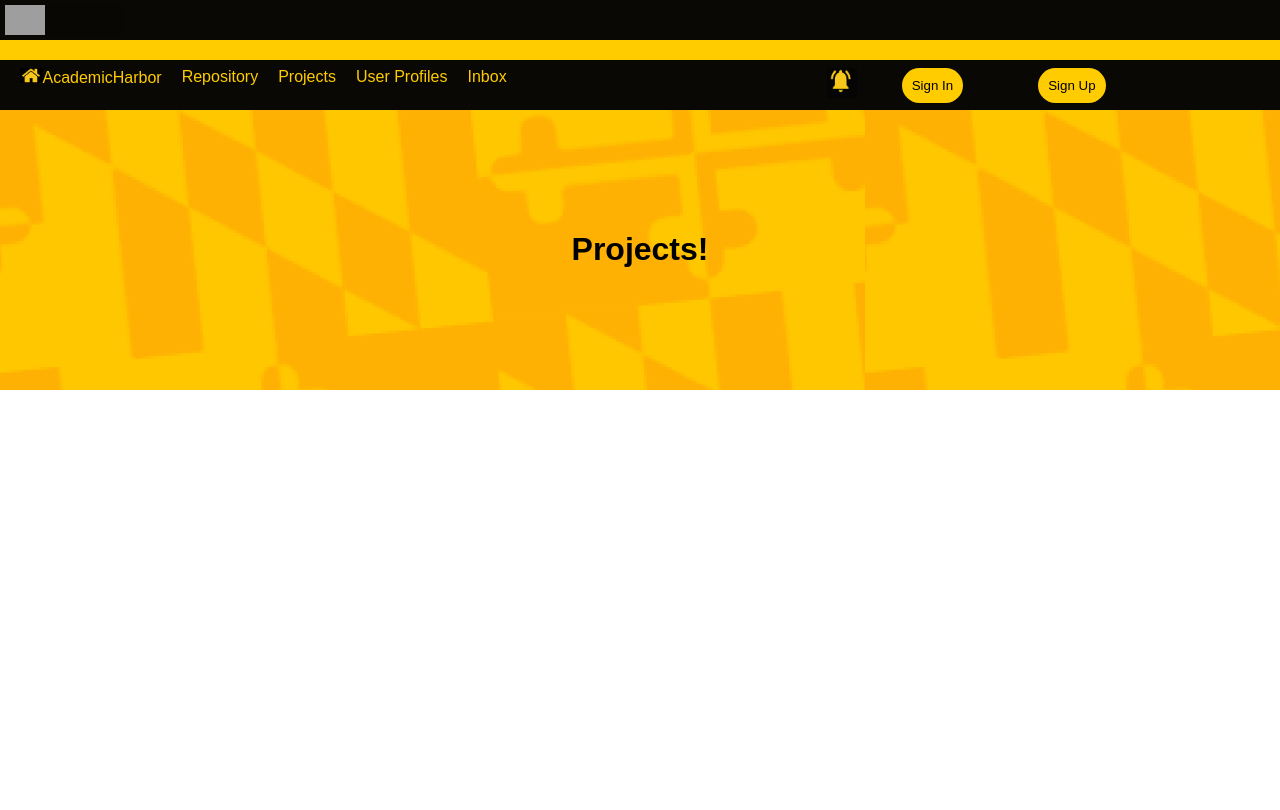
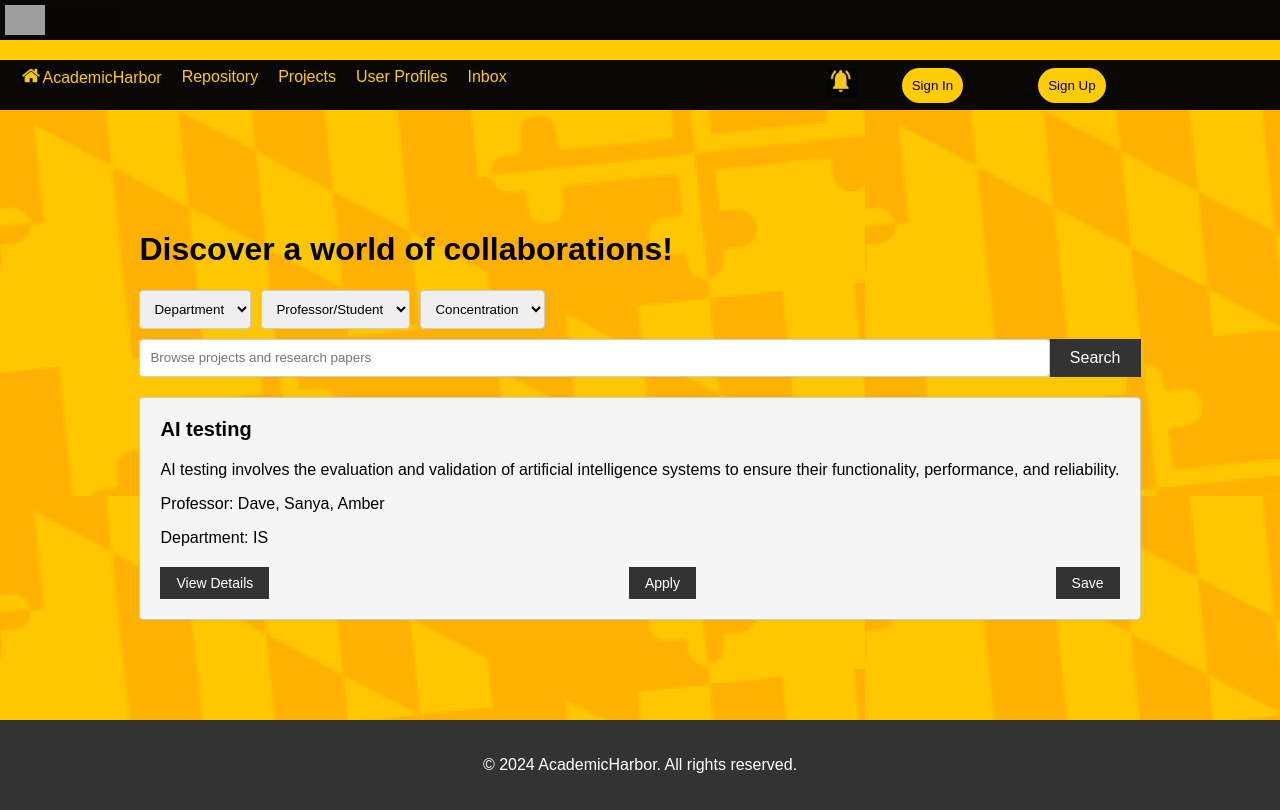
Before and after one commit to TaniyaBhadauria/AcademicHarbor, a React (Create React App) app in the folder academic-harbor-app/: page /projects in a window 1280 px wide. Built offline with nearby package versions, Linux system fonts and the light colour scheme; grey boxes are pictures that could not be loaded.

Commit message:
Adding Notification screen

```diff
--- a/academic-harbor-app/src/pages/Notifications.tsx
+++ b/academic-harbor-app/src/pages/Notifications.tsx
@@ -11,7 +11,7 @@ import { AntDesignOutlined, UserOutlined } from '@ant-design/icons';
 interface Notification {
   id: string;
   message: string;
-  date: string;
+  sentDate: string;
 }
 
 const Notifications: React.FC = () => {
@@ -26,42 +26,27 @@ const Notifications: React.FC = () => {
     fetchNotifications();
   }, [currentPage]);
 
-  const fetchNotifications = () => {
-    // Implement your notification fetching logic here
-    // For example, you could make an API call to retrieve the notifications
-    const mockNotifications: Notification[] = [
-      {
-        id: 'op',
-        message: 'Your profile has been selected for AI and machine learning testing project',
-        date: '3/26/2024'
-      },
-      {
-        id: 'jk',
-        message: 'Your profile did not qualify for xxxxx project',
-        date: '3/25/2024'
-      },
-      {
-        id: 'jb',
-        message: 'Your profile has been selected for image processing research paper',
-        date: '3/25/2024'
-      },
-      {
-        id: 'user',
-        message: 'Your profile has been selected for software testing research paper',
-        date: '3/25/2024'
-      }
-    ];
-
+const fetchNotifications = async () => {
+  try {
+    const response = await fetch('http://localhost:8082/hello-world/notification?name=101');
+    if (!response.ok) {
+      throw new Error('Failed to fetch notifications');
+    }
+    const data = await response.json();
     // Calculate total pages based on total notifications and page size
-    const totalPages = Math.ceil(mockNotifications.length / pageSize);
+    const totalPages = Math.ceil(data.length / pageSize);
     setTotalPages(totalPages);
 
     // Calculate the starting index of the current page
     const startIndex = (currentPage - 1) * pageSize;
     // Slice the notifications array to get notifications for the current page
-    const currentPageNotifications = mockNotifications.slice(startIndex, startIndex + pageSize);
+    const currentPageNotifications = data.slice(startIndex, startIndex + pageSize);
     setNotifications(currentPageNotifications);
-  };
+  } catch (error) {
+    console.error('Error fetching notifications:', error);
+    // Handle error state if needed
+  }
+};
 
   const renderNotifications = () => {
       return (
@@ -73,7 +58,7 @@ const Notifications: React.FC = () => {
             <List.Item key={notification.id}>
               <List.Item.Meta
                 avatar={<Avatar src={`https://api.dicebear.com/7.x/miniavs/svg?seed=${index}`} />}
-                title={<span style={{ marginRight: '10px' }}>Date: {notification.date}</span>}
+                title={<span style={{ marginRight: '10px' }}>Date: {notification.sentDate}</span>}
                 description={notification.message}
               />
             </List.Item>
--- a/academic-harbor-app/src/pages/Project.tsx
+++ b/academic-harbor-app/src/pages/Project.tsx
@@ -2,31 +2,104 @@ import React, { useState } from 'react';
 import { useNavigate } from 'react-router-dom';
 import backgroundImage from './images/background.png'
 import Header from './Component/Header'
+import './styles/Project.css'
+
+interface ProjectFields {
+  title: string;
+  description: string;
+  professor: string;
+  department: string;
+}
 
 const Project: React.FC = () => {
-  const [username, setUsername] = useState('');
-  const [password, setPassword] = useState('');
-  const [rememberMe, setRememberMe] = useState(false);
-  const navigate = useNavigate();
+  const [searchText, setSearchText] = useState('');
+    const [department, setDepartment] = useState('');
+    const [professorStudent, setProfessorStudent] = useState('');
+    const [concentration, setConcentration] = useState('');
+    const [projects, setProjects] = useState<ProjectFields[]>([
+      {
+        title: 'AI testing',
+        description: 'AI testing involves the evaluation and validation of artificial intelligence systems to ensure their functionality, performance, and reliability.',
+        professor: 'Dave, Sanya, Amber',
+        department: 'IS'
+      }
+    ]);
+    const navigate = useNavigate();
 
-  const handleLogin = () => {
-    // Implement your login logic here
-    // For example, you could make an API call to authenticate the user
-    if (username === 'your_username' && password === 'your_password') {
-      // If the login is successful, navigate to the home page
-      navigate('/home');
-    } else {
-      // Display an error message or handle the login failure
-      alert('Invalid username or password');
-    }
-  };
+    const handleSearch = () => {
+      // Implement your search logic here
+      // For example, you could filter the projects based on the search criteria
+      console.log('Searching for:', searchText, department, professorStudent, concentration);
+    };
+
+    const handleApply = (project: ProjectFields) => {
+      // Implement your apply logic here
+      // For example, you could navigate to an application page
+      console.log('Applying for:', project);
+      navigate('/apply');
+    };
+
+    const handleSave = (project: ProjectFields) => {
+      // Implement your save logic here
+      // For example, you could add the project to a user's saved projects
+      console.log('Saving:', project);
+    };
+
+
 
   return (
     <div className="container">
         <Header />
     <div className="login-container" style={{ backgroundImage: `url(${backgroundImage})`, padding: 100,marginLeft:0,marginRight:0}}>
-      <h1>Projects!</h1>
+    <main className="content">
+            <h1>Discover a world of collaborations!</h1>
+            <div className="filters">
+              <select value={department} onChange={(e) => setDepartment(e.target.value)}>
+                <option value="">Department</option>
+                <option value="IS">IS</option>
+                {/* Add more department options */}
+              </select>
+              <select value={professorStudent} onChange={(e) => setProfessorStudent(e.target.value)}>
+                <option value="">Professor/Student</option>
+                <option value="Professor">Professor</option>
+                <option value="Student">Student</option>
+              </select>
+              <select value={concentration} onChange={(e) => setConcentration(e.target.value)}>
+                <option value="">Concentration</option>
+                <option value="AI">AI</option>
+                {/* Add more concentration options */}
+              </select>
+            </div>
+            <div className="search-bar">
+                          <input
+                            type="text"
+                            placeholder="Browse projects and research papers"
+                            value={searchText}
+                            onChange={(e) => setSearchText(e.target.value)}
+                          />
+                          <button onClick={handleSearch}>Search</button>
+                        </div>
+            <div className="projects">
+              {projects.map((project, index) => (
+                <div key={index} className="project-card">
+                  <h3>{project.title}</h3>
+                  <p>{project.description}</p>
+                  <p>Professor: {project.professor}</p>
+                  <p>Department: {project.department}</p>
+                  <div className="project-actions">
+                    <button onClick={() => handleSave(project)}>View Details</button>
+                    <button onClick={() => handleApply(project)}>Apply</button>
+                    <button onClick={() => handleSave(project)}>Save</button>
+                  </div>
+                </div>
+              ))}
+            </div>
+          </main>
+
     </div>
+    <footer className="footer">
+                <p>&copy; 2024 AcademicHarbor. All rights reserved.</p>
+              </footer>
     </div>
   );
 };
--- /dev/null
+++ b/academic-harbor-app/src/pages/styles/Project.css
@@ -0,0 +1,73 @@
+.search-bar {
+  display: flex;
+  margin-bottom: 20px;
+}
+
+.search-bar input {
+  flex-grow: 1;
+  padding: 10px;
+  border: 1px solid #ccc;
+  border-radius: 4px;
+}
+
+.search-bar button {
+  background-color: #333;
+  color: #fff;
+  border: none;
+  padding: 10px 20px;
+  font-size: 16px;
+  cursor: pointer;
+}
+
+.filters {
+  justify-content: space-between;
+  margin-bottom: 10px;
+}
+
+.filters select {
+  margin-right: 10px; /* Add a margin-right to create space between the select elements */
+  padding: 10px;
+  border: 1px solid #ccc;
+  border-radius: 4px;
+}
+
+.projects {
+  display: grid;
+  grid-template-columns: repeat(auto-fit, minmax(300px, 1fr));
+  grid-gap: 20px;
+}
+
+.project-card {
+  background-color: #f5f5f5;
+  border: 1px solid #ccc;
+  border-radius: 4px;
+  padding: 20px;
+}
+
+.project-card h3 {
+  font-size: 20px;
+  margin-top: 0;
+}
+
+.project-actions {
+  display: flex;
+  justify-content: space-between;
+  margin-top: 20px;
+}
+
+.project-actions button {
+  background-color: #333;
+  color: #fff;
+  border: none;
+  padding: 8px 16px;
+  font-size: 14px;
+  cursor: pointer;
+}
+
+/* Footer Styles */
+.footer {
+  background-color: #333;
+  color: #fff;
+  text-align: center;
+  padding: 20px;
+}
```
